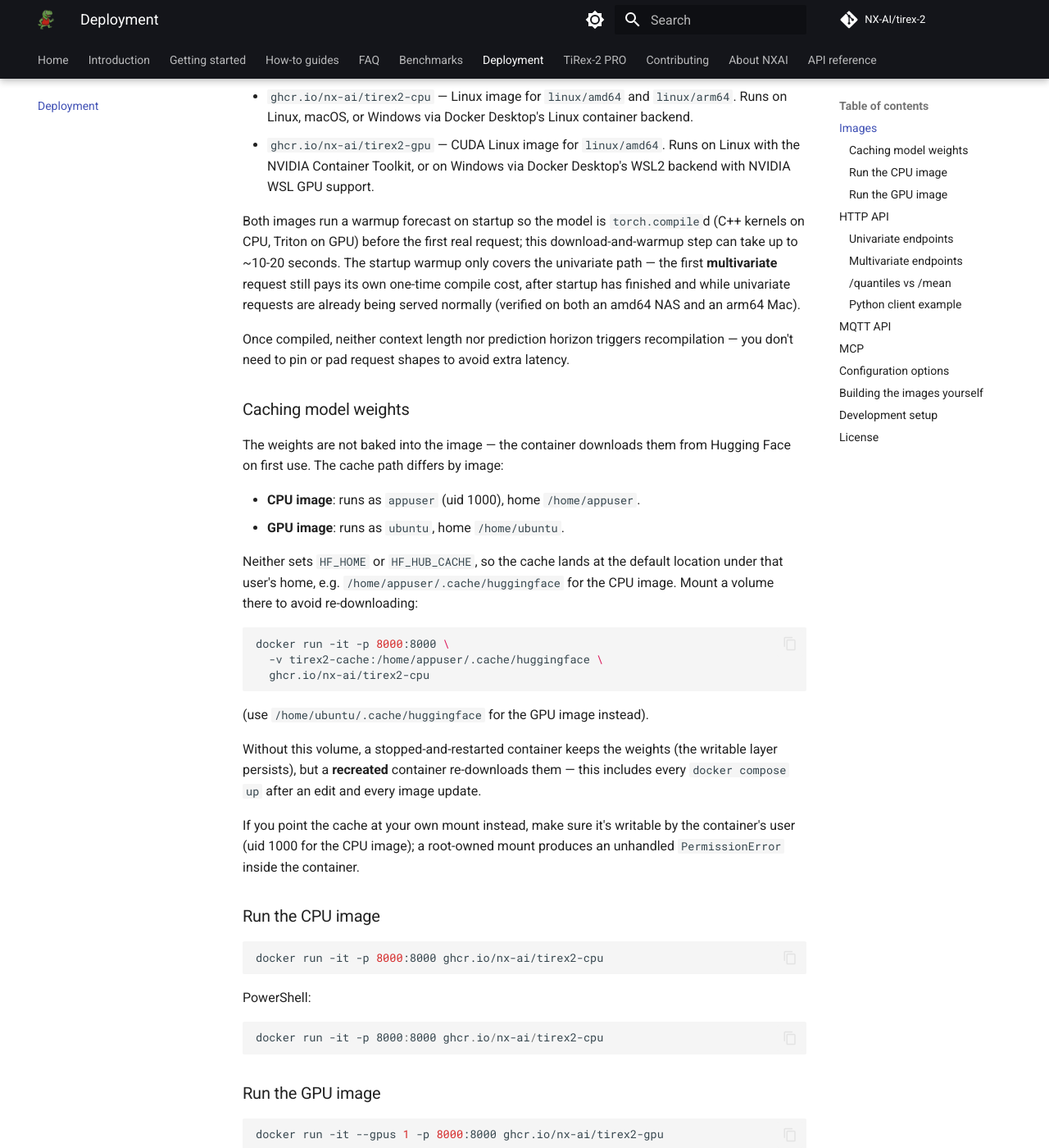
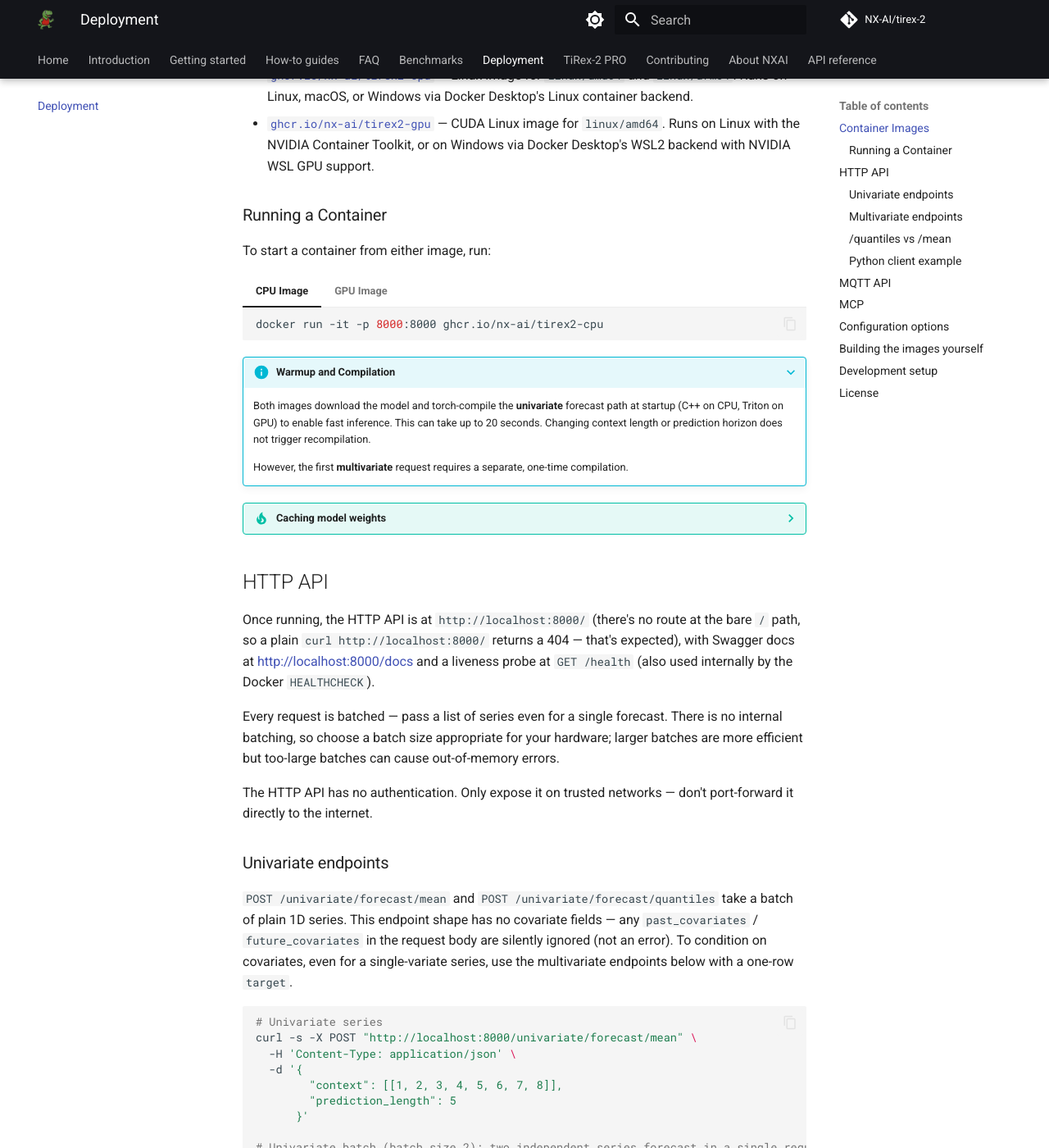
Before and after one commit to NX-AI/tirex-2, an MkDocs documentation site: the page built from docs/deployment.md, in a window 1280 px wide and 1400 px high, scrolled down 457 px. Shown: the whole window at 82% size. Built offline with MkDocs 1.6.1 and Material for MkDocs 9.7.7, drawn with Linux system fonts in a browser that asks for light colours; comment, search, counter and statistics services are not loaded; some of the changed text lies outside the part shown.

Commit message:
docs(deployment): clarify container setup and compilation

````diff
--- a/docs/deployment.md
+++ b/docs/deployment.md
@@ -6,87 +6,83 @@
 - **MQTT** (request/reply over MQTT v5)
 - **MCP** (Model Context Protocol, for tools like Claude Desktop)
 
-Source: [`inference/`](https://github.com/NX-AI/tirex-2/tree/main/inference) in the repository
-— this page documents what is actually implemented there.
+Source code for the inference server is in
+[`inference/`](https://github.com/NX-AI/tirex-2/tree/main/inference) and this page documents its
+deployment.
 
-## Images
+## Container Images
 
 Two container images are published:
 
-- `ghcr.io/nx-ai/tirex2-cpu` — Linux image for `linux/amd64` and `linux/arm64`. Runs on Linux,
+- [`ghcr.io/nx-ai/tirex2-cpu`](https://ghcr.io/nx-ai/tirex2-cpu) — Linux image for `linux/amd64` and `linux/arm64`. Runs on Linux,
   macOS, or Windows via Docker Desktop's Linux container backend.
-- `ghcr.io/nx-ai/tirex2-gpu` — CUDA Linux image for `linux/amd64`. Runs on Linux with the
+- [`ghcr.io/nx-ai/tirex2-gpu`](https://ghcr.io/nx-ai/tirex2-gpu) — CUDA Linux image for `linux/amd64`. Runs on Linux with the
   NVIDIA Container Toolkit, or on Windows via Docker Desktop's WSL2 backend with NVIDIA WSL
   GPU support.
 
-Both images run a warmup forecast on startup so the model is `torch.compile`d (C++ kernels on
-CPU, Triton on GPU) before the first real request; this download-and-warmup step can take up
-to ~10-20 seconds. The startup warmup only covers the univariate path — the first
-**multivariate** request still pays its own one-time compile cost, after startup has finished
-and while univariate requests are already being served normally (verified on both an amd64 NAS
-and an arm64 Mac).
+### Running a Container
 
-Once compiled, neither context length nor prediction horizon triggers recompilation — you don't
-need to pin or pad request shapes to avoid extra latency.
+To start a container from either image, run:
 
-### Caching model weights
+=== "CPU Image"
 
-The weights are not baked into the image — the container downloads them from Hugging Face on
-first use. The cache path differs by image:
+    ```bash
+    docker run -it -p 8000:8000 ghcr.io/nx-ai/tirex2-cpu
+    ```
 
-- **CPU image**: runs as `appuser` (uid 1000), home `/home/appuser`.
-- **GPU image**: runs as `ubuntu`, home `/home/ubuntu`.
+=== "GPU Image"
 
-Neither sets `HF_HOME` or `HF_HUB_CACHE`, so the cache lands at the default location under
-that user's home, e.g. `/home/appuser/.cache/huggingface` for the CPU image. Mount a volume
-there to avoid re-downloading:
+    ```bash
+    docker run -it --gpus 1 -p 8000:8000 ghcr.io/nx-ai/tirex2-gpu
+    ```
 
-```bash
-docker run -it -p 8000:8000 \
-  -v tirex2-cache:/home/appuser/.cache/huggingface \
-  ghcr.io/nx-ai/tirex2-cpu
-```
+???+ info "Warmup and Compilation"
 
-(use `/home/ubuntu/.cache/huggingface` for the GPU image instead).
+    Both images download the model and torch-compile the **univariate** forecast path at startup
+    (C++ on CPU, Triton on GPU) to enable fast inference. This can take up to 20 seconds. Changing
+    context length or prediction horizon does not trigger recompilation.
 
-Without this volume, a stopped-and-restarted container keeps the weights (the writable layer
-persists), but a **recreated** container re-downloads them — this includes every
-`docker compose up` after an edit and every image update.
+    However, the first **multivariate** request requires a separate, one-time compilation.
 
-If you point the cache at your own mount instead, make sure it's writable by the container's
-user (uid 1000 for the CPU image); a root-owned mount produces an unhandled `PermissionError`
-inside the container.
+??? tip "Caching model weights"
 
-### Run the CPU image
+    The weights are not baked into the image — the container downloads them from Hugging Face on
+    first use. The cache path differs by image:
 
-```bash
-docker run -it -p 8000:8000 ghcr.io/nx-ai/tirex2-cpu
-```
+    - **CPU image**: runs as `appuser` (uid 1000), home `/home/appuser`.
+    - **GPU image**: runs as `ubuntu`, home `/home/ubuntu`.
 
-PowerShell:
+    The cache lands at the default location (`~/.cache/huggingface`) under that user's home. Mount a
+    volume there to avoid re-downloading:
 
-```powershell
-docker run -it -p 8000:8000 ghcr.io/nx-ai/tirex2-cpu
-```
+    === "CPU Image"
 
-### Run the GPU image
+        ```bash
+        docker run -it -p 8000:8000 \
+          -v tirex2-cache:/home/appuser/.cache/huggingface \
+          ghcr.io/nx-ai/tirex2-cpu
+        ```
 
-```bash
-docker run -it --gpus 1 -p 8000:8000 ghcr.io/nx-ai/tirex2-gpu
-```
+    === "GPU Image"
 
-PowerShell:
+        ```bash
+        docker run -it -p 8000:8000 \
+          -v tirex2-cache:/home/ubuntu/.cache/huggingface \
+          ghcr.io/nx-ai/tirex2-gpu
+        ```
 
-```powershell
-docker run -it --gpus 1 -p 8000:8000 ghcr.io/nx-ai/tirex2-gpu
-```
+    Without this volume, a stopped-and-restarted container keeps the weights, but a **recreated**
+    container re-downloads them. This includes every `docker compose up` after an edit and every
+    image update.
+
+    If you point the cache at your own mount instead, make sure it's writable by the container's user.
+
+## HTTP API
 
 Once running, the HTTP API is at `http://localhost:8000/` (there's no route at the bare `/`
 path, so a plain `curl http://localhost:8000/` returns a 404 — that's expected), with Swagger
 docs at [http://localhost:8000/docs](http://localhost:8000/docs) and a liveness probe at
 `GET /health` (also used internally by the Docker `HEALTHCHECK`).
-
-## HTTP API
 
 Every request is batched — pass a list of series even for a single forecast. There is no
 internal batching, so choose a batch size appropriate for your hardware; larger batches are
````
